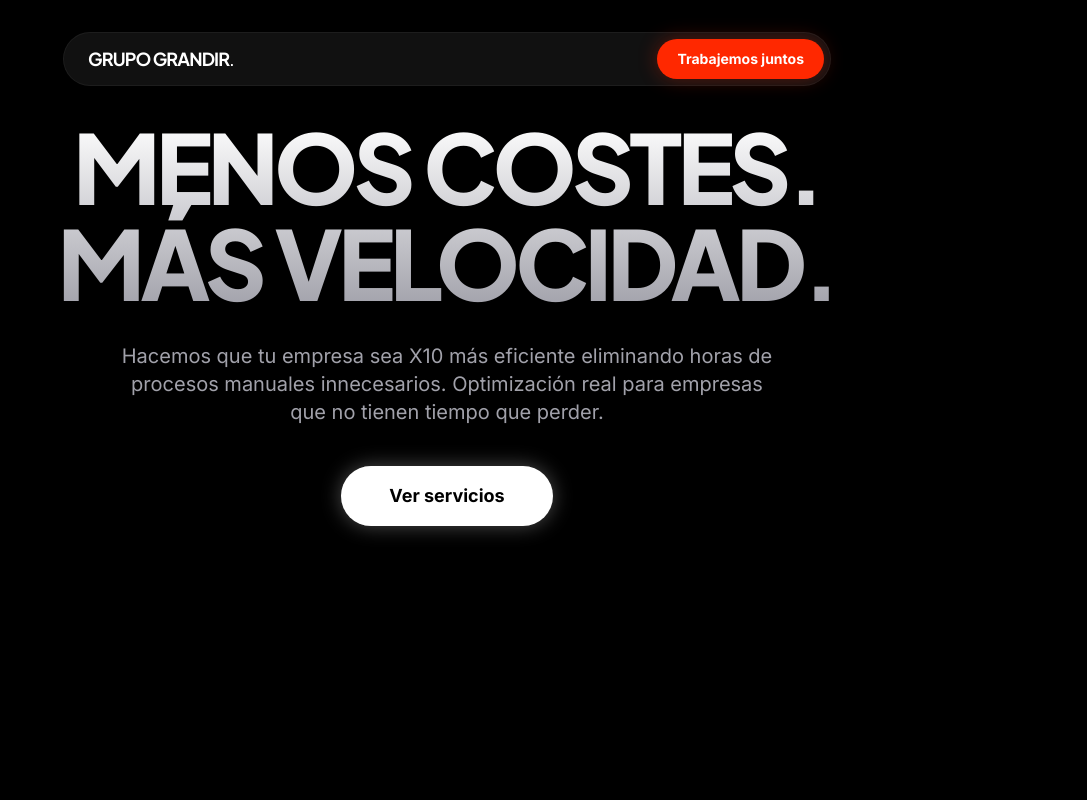
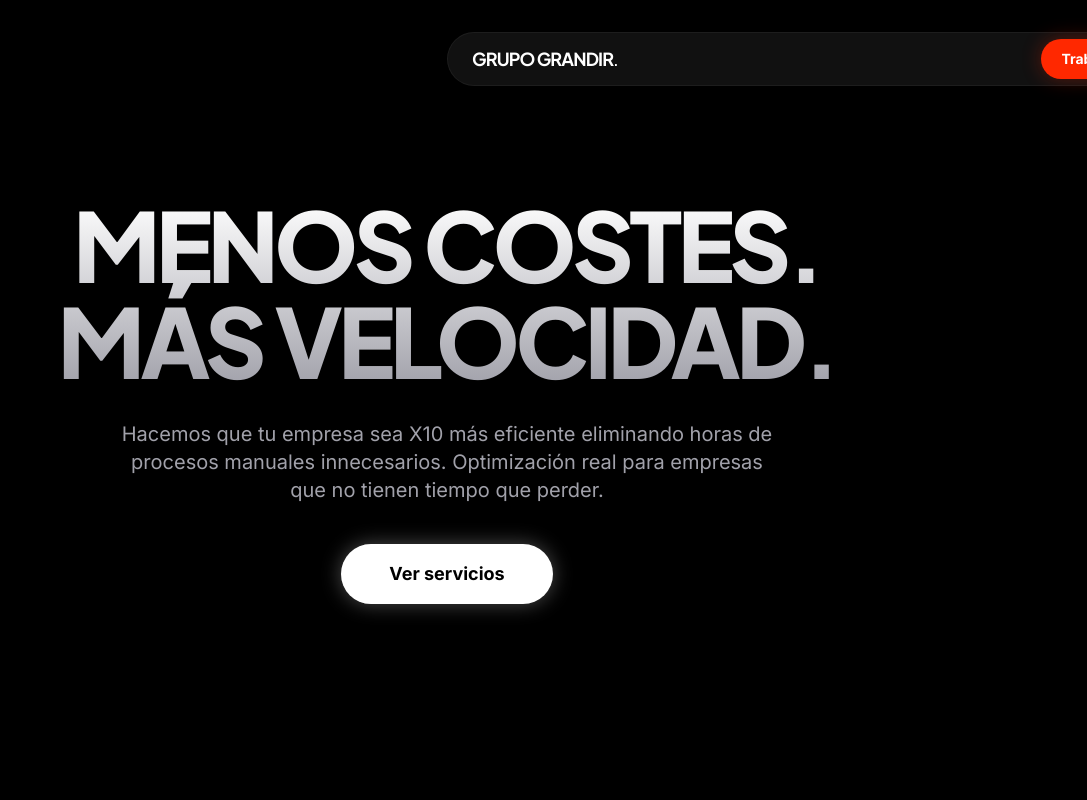
Before and after one commit to grupograndir/grupo-grandir-web, a React (Vite) app: page / in a window 1280 px wide. Shown: the top 800 px of the page, without its empty margins (193-1280 px from the left). Built offline with nearby package versions, Linux system fonts and the light colour scheme.

Commit message:
fix(ui): Position nav pill absolutely at top, hero content centered independently

```diff
--- a/src/components/Hero.jsx
+++ b/src/components/Hero.jsx
@@ -3,19 +3,18 @@ import { motion } from 'framer-motion';
 
 const Hero = () => {
     return (
-        <section className="relative min-h-screen flex flex-col items-center overflow-hidden pt-8">
+        <section className="relative min-h-screen flex flex-col items-center justify-center overflow-hidden">
             {/* Background Glows */}
             <div className="absolute top-1/4 left-1/4 w-[500px] h-[500px] bg-accent/10 rounded-full blur-[120px] -z-10" />
             <div className="absolute bottom-1/4 right-1/4 w-[400px] h-[400px] bg-blue-600/5 rounded-full blur-[100px] -z-10" />
 
-            <div className="container mx-auto px-6 flex flex-col items-center z-10 h-full">
-                {/* Navigation Pill - Top */}
+            {/* Navigation Pill — pinned to top, outside of normal flow */}
             <motion.div
                 initial={{ opacity: 0, y: -20 }}
                 animate={{ opacity: 1, y: 0 }}
                 transition={{ duration: 0.8, ease: [0.16, 1, 0.3, 1] }}
                 whileHover={{ scale: 1.02 }}
-                    className="flex items-center justify-between w-full max-w-3xl bg-[#111111] border border-white/5 rounded-full py-1.5 pl-6 pr-1.5 shadow-xl relative group"
+                className="absolute top-8 left-1/2 -translate-x-1/2 flex items-center justify-between w-[90%] max-w-3xl bg-[#111111] border border-white/5 rounded-full py-1.5 pl-6 pr-1.5 shadow-xl z-20 group"
             >
                 <div className="absolute inset-0 bg-accent/5 rounded-full blur-xl opacity-0 group-hover:opacity-100 transition-opacity duration-700 pointer-events-none" />
 
@@ -32,15 +31,13 @@ const Hero = () => {
                 </motion.button>
             </motion.div>
 
-                {/* Spacer to push content to center */}
-                <div className="flex-1 flex flex-col items-center justify-center w-full mt-8">
-
-                    {/* Hero Texts */}
+            {/* Hero Content — vertically centered */}
+            <div className="container mx-auto px-6 flex flex-col items-center z-10 text-center">
                 <motion.h1
                     initial={{ opacity: 0, y: 30 }}
                     animate={{ opacity: 1, y: 0 }}
                     transition={{ duration: 1, delay: 0.2, ease: [0.16, 1, 0.3, 1] }}
-                        className="text-5xl md:text-8xl font-extrabold tracking-tighter mb-8 leading-[0.9] font-display text-gradient text-center"
+                    className="text-5xl md:text-8xl font-extrabold tracking-tighter mb-8 leading-[0.9] font-display text-gradient"
                 >
                     MENOS COSTES. <br />
                     <span className="text-white">MÁS VELOCIDAD.</span>
@@ -50,7 +47,7 @@ const Hero = () => {
                     initial={{ opacity: 0, y: 20 }}
                     animate={{ opacity: 1, y: 0 }}
                     transition={{ duration: 1, delay: 0.4, ease: [0.16, 1, 0.3, 1] }}
-                        className="text-lg md:text-xl text-secondary max-w-2xl mx-auto mb-10 leading-relaxed text-center"
+                    className="text-lg md:text-xl text-secondary max-w-2xl mx-auto mb-10 leading-relaxed"
                 >
                     Hacemos que tu empresa sea X10 más eficiente eliminando horas de procesos manuales innecesarios. Optimización real para empresas que no tienen tiempo que perder.
                 </motion.p>
@@ -59,7 +56,6 @@ const Hero = () => {
                     initial={{ opacity: 0, y: 20 }}
                     animate={{ opacity: 1, y: 0 }}
                     transition={{ duration: 1, delay: 0.6, ease: [0.16, 1, 0.3, 1] }}
-                        className="flex flex-col md:flex-row items-center justify-center gap-4"
                 >
                     <motion.button
                         whileHover={{ scale: 1.05 }}
@@ -76,7 +72,6 @@ const Hero = () => {
                     </motion.button>
                 </motion.div>
             </div>
-            </div>
         </section>
     );
 };
```
Lines whose indentation alone changed are shown as unchanged.
